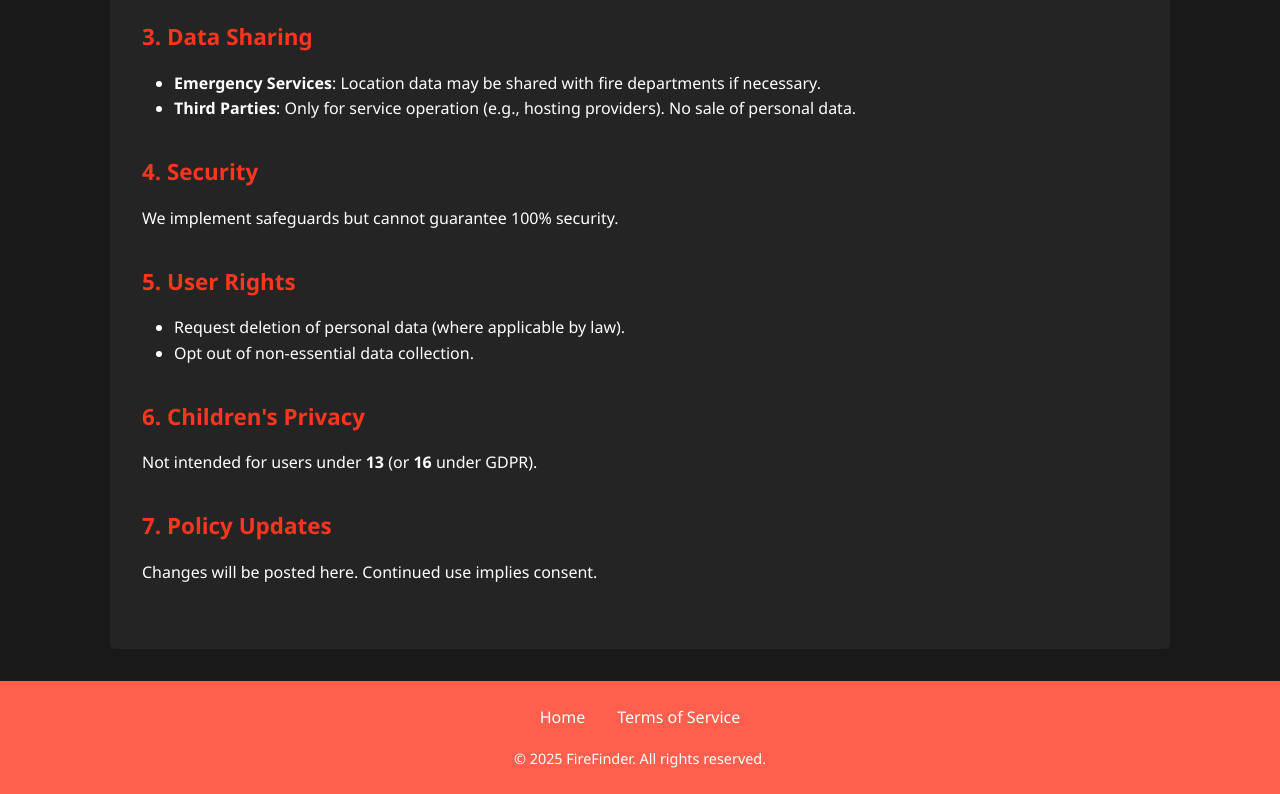
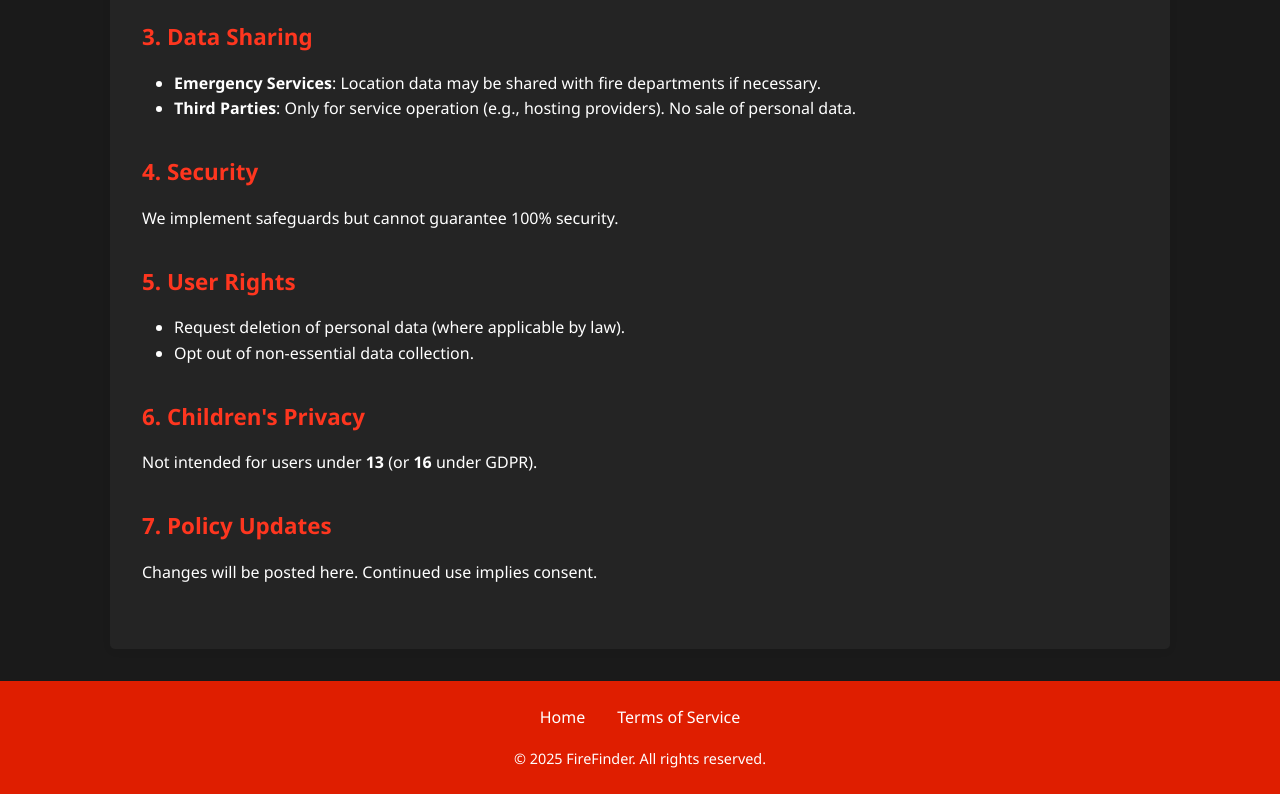
Before and after one commit to Nemo-Coloma/FireFinder, a plain HTML site: page terms.html in a window 1280 px wide. Shown: the part 1739-2533 px from the top of the page. Drawn offline with Linux system fonts and the light colour scheme.

Commit message:
Update terms.html

```diff
--- a/terms.html
+++ b/terms.html
@@ -7,7 +7,7 @@
     <style>
         /* Global Styles */
         :root {
-            --primary-color: #ff5f4d;
+            --primary-color: #df1e00;
             --secondary-color: #fe361f;
             --accent-color: #f39c12;
             --text-color: #ffffff;
```
